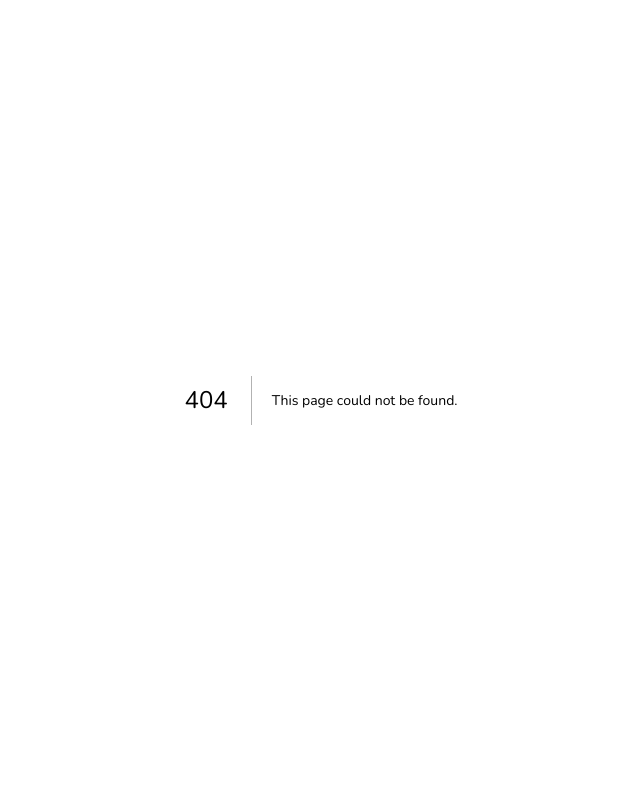
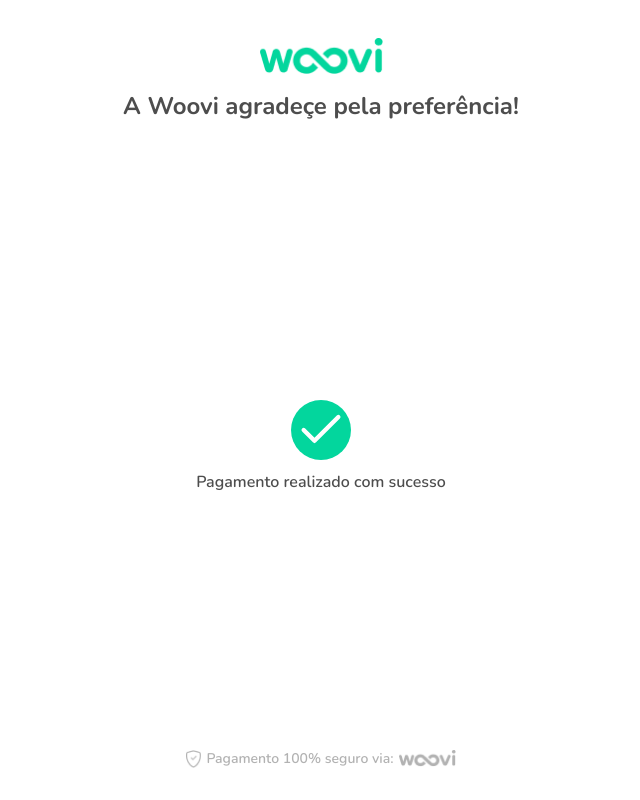
Before and after one commit to isaquerchaves/woovi-pix, a Next.js app: page /payment-successful in a window 1280 px wide. Before the commit this address had no page. Shown: the whole page, without its empty margins (319-959 px from the left). Built offline with nearby package versions, Linux system fonts and the light colour scheme.

Commit message:
feat: add payment successful page

```diff
--- /dev/null
+++ b/app/payment-successful/page.tsx
@@ -0,0 +1,31 @@
+import { Check } from "lucide-react";
+import { Container } from "../(home)/home.style";
+import Footer from "../components/footer/Footer";
+import Header from "../components/header/header";
+import { Successful } from "./payment-successful.style";
+
+const PaymentSuccessful = () => {
+  return (
+    <Container>
+      <Header title="A Woovi agradeçe pela preferência!" />
+
+      <Successful>
+        <Check
+          size={60}
+          color="white"
+          style={{
+            backgroundColor: "#03d69d",
+            padding: "4px",
+            borderRadius: "50%",
+          }}
+        />
+
+        <p>Pagamento realizado com sucesso</p>
+      </Successful>
+
+      <Footer />
+    </Container>
+  );
+};
+
+export default PaymentSuccessful;
--- /dev/null
+++ b/app/payment-successful/payment-successful.style.tsx
@@ -0,0 +1,13 @@
+"use client";
+import styled from "styled-components";
+
+export const Successful = styled.div`
+  text-align: center;
+
+  & p {
+    padding-top: 5px;
+    font-size: 16px;
+    font-weight: 600;
+    color: #4d4d4d;
+  }
+`;
```
